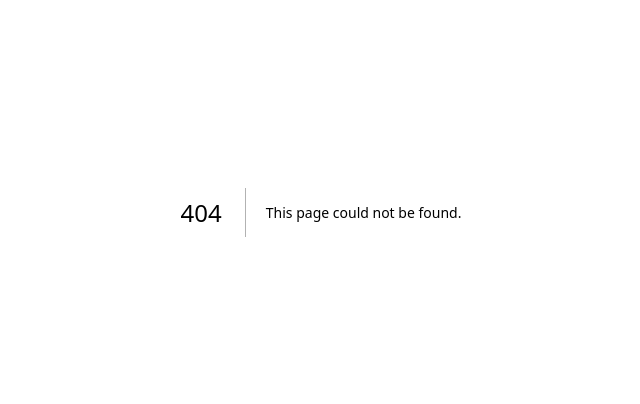
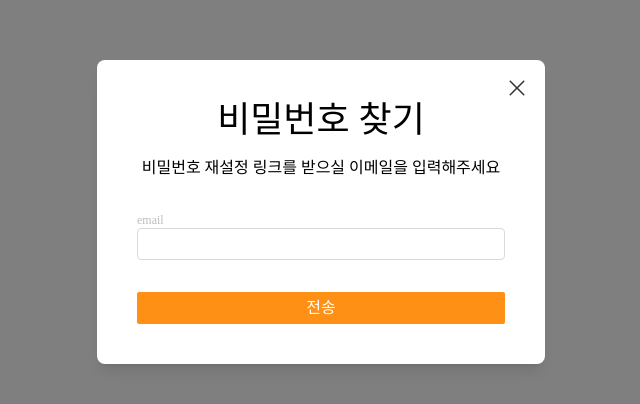
Before and after one commit to strdeok/JobNote, a Next.js app: page /login/find-password in a window 1280 px wide. Before the commit this address had no page. Shown: the part 188-592 px from the top of the page, without its empty margins (319-959 px from the left). Built offline with nearby package versions, Linux system fonts and the light colour scheme.

Commit message:
feat: 비밀번호 찾기 페이지 구현

```diff
--- /dev/null
+++ b/src/app/@modal/(...)login/find-password/page.tsx
@@ -0,0 +1,22 @@
+"use client";
+
+import { useRouter } from "next/navigation";
+import FindPasswordForm from "@/app/login/_components/findPasswordForm";
+
+export default function FindPasswordModal() {
+  const router = useRouter();
+
+  return (
+    <div
+      className="fixed top-0 left-0 w-screen h-screen bg-black/50 z-50 flex justify-center items-center"
+      onClick={() => router.back()}
+    >
+      <div
+        className="bg-white w-md rounded-lg p-10 relative flex flex-col justify-center items-center gap-8"
+        onClick={(e) => e.stopPropagation()}
+      >
+        <FindPasswordForm />
+      </div>
+    </div>
+  );
+}
--- /dev/null
+++ b/src/app/@modal/default.tsx
@@ -0,0 +1,3 @@
+export default function DefaultModal() {
+  return null;
+}
--- /dev/null
+++ b/src/app/login/_components/findPasswordForm.tsx
@@ -0,0 +1,96 @@
+"use client";
+
+import CloseIcon from "@/assets/Close.svg";
+import { useRouter } from "next/navigation";
+import { useState } from "react";
+
+export default function FindPasswordForm() {
+  const router = useRouter();
+  const [email, setEmail] = useState("");
+  const [emailError, setEmailError] = useState("");
+  const [isSuccessSending, setIsSuccessSending] = useState(false);
+
+  const validateEmail = (email: string) => {
+    const emailRegex = /^[^\s@]+@[^\s@]+\.[^\s@]+$/;
+    return emailRegex.test(email);
+  };
+
+  const checkValidateEmail = () => {
+    if (!email) {
+      setEmailError("이메일을 입력해주세요.");
+    } else if (!validateEmail(email)) {
+      setEmailError("이메일 형식이 올바르지 않습니다.");
+    } else {
+      setEmailError("");
+    }
+  };
+
+  const sendFindPasswordEmail = () => {
+    console.log(email);
+    setIsSuccessSending(true);
+  };
+
+  if (isSuccessSending) {
+    return (
+      <>
+        <h1 className="text-4xl">비밀번호 찾기</h1>
+        <span className="text-center text-sm font-light">
+          비밀번호 재설정 링크를 회원님의 이메일로 전송했습니다.
+          <br /> 이메일을 확인하신 후, 안내에 따라 비밀번호를 변경해 주세요.
+          <br /> 메일이 도착하지 않았다면, 스팸함도 함께 확인해 주세요.
+        </span>
+
+        <button
+          onClick={() => router.back()}
+          className="bg-[#FF9016] text-white w-full rounded-xs py-1"
+        >
+          로그인으로 돌아가기
+        </button>
+      </>
+    );
+  } else
+    return (
+      <>
+        <div className="w-full flex flex-col items-center gap-4">
+          <h1 className="text-4xl">비밀번호 찾기</h1>
+          <h2 className="font-light">
+            비밀번호 재설정 링크를 받으실 이메일을 입력해주세요
+          </h2>
+        </div>
+
+        <button
+          className="absolute top-4 right-4"
+          onClick={() => router.back()}
+        >
+          <CloseIcon />
+        </button>
+
+        <div className="w-full flex flex-col">
+          <label htmlFor="email" className="text-[#BDBDBD] text-xs">
+            email
+          </label>
+          <input
+            id="email"
+            type="email"
+            className={`rounded-sm border border-[#D9D9D9] h-8 p-3 ${
+              emailError ? "border-red-400" : ""
+            }`}
+            onChange={(e) => {
+              setEmail(e.target.value);
+            }}
+            onBlur={() => {
+              checkValidateEmail();
+            }}
+          />
+          <span className="text-red-400 text-xs">{emailError}</span>
+        </div>
+
+        <button
+          onClick={() => sendFindPasswordEmail()}
+          className="bg-[#FF9016] text-white w-full rounded-xs py-1"
+        >
+          전송
+        </button>
+      </>
+    );
+}
--- a/src/app/login/_components/loginForm.tsx
+++ b/src/app/login/_components/loginForm.tsx
@@ -131,7 +131,7 @@ export default function LoginForm() {
           {passwordError ? passwordError : ""}
         </span>
 
-        <Link href="/find-password" className="text-[8px] text-[#616161]">
+        <Link href="login/find-password" className="text-[8px] text-[#616161]">
           비밀번호 찾기
         </Link>
       </div>
--- /dev/null
+++ b/src/app/login/find-password/page.tsx
@@ -0,0 +1,11 @@
+import FindPasswordForm from "../_components/findPasswordForm";
+
+export default function FindPasswordPage() {
+  return (
+    <div className="fixed top-0 left-0 w-screen h-screen bg-black/50 z-50 flex justify-center items-center">
+      <div className="relative bg-white w-md rounded-lg p-10 flex flex-col items-center gap-8 shadow-lg">
+        <FindPasswordForm />
+      </div>
+    </div>
+  );
+}
--- /dev/null
+++ b/src/app/login/layout.tsx
@@ -0,0 +1,7 @@
+export default function LoginLayout({
+  children,
+}: {
+  children: React.ReactNode;
+}) {
+  return <>{children}</>;
+}
```
Also changed, not shown: src/assets/Close.svg (added).
